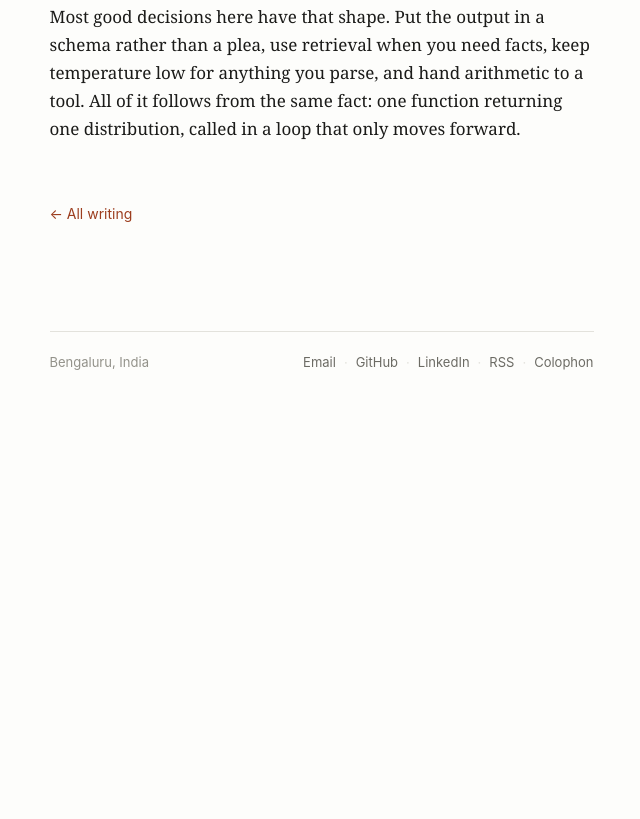
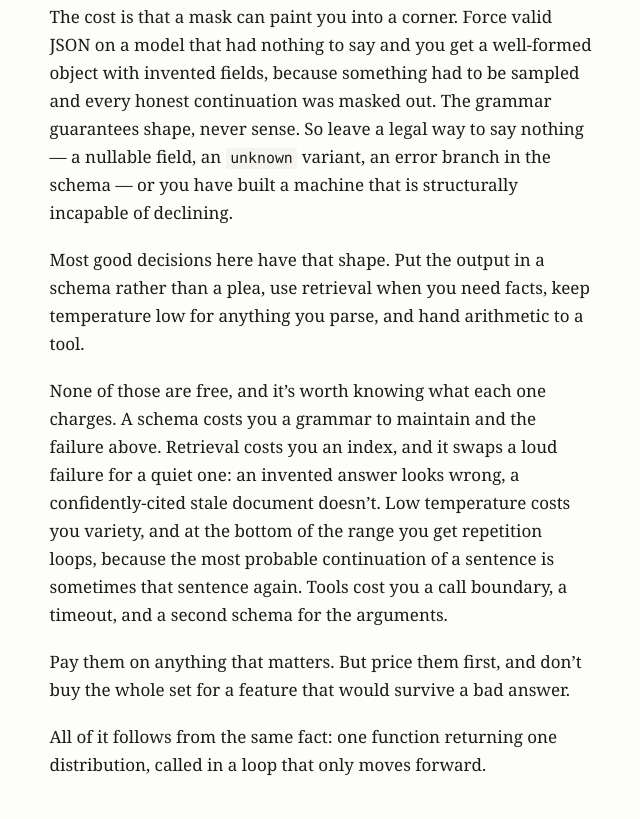
Before and after one commit to aavishkarmishra/aavishkarmishra.com, an Astro site: page /writing/llm-one-function-in-a-loop in a window 1280 px wide. Shown: the part 4921-5740 px from the top of the page, without its empty margins (193-833 px from the left). Before the commit the page ends 5342 px from the top, so only its background shows below. Built offline with nearby package versions, Linux system fonts and the light colour scheme; Astro itself is replaced by a stand-in of ours.

Commit message:
content: price the recommendations in the LLM and API posts

```diff
--- a/src/content/writing/llm-one-function-in-a-loop.md
+++ b/src/content/writing/llm-one-function-in-a-loop.md
@@ -232,7 +232,27 @@ logits[~mask] = -np.inf                # softmax sends these to exactly zero
 is asking the model to remember the format, because a token that would break it
 can no longer be chosen.
 
+The cost is that a mask can paint you into a corner. Force valid JSON on a model
+that had nothing to say and you get a well-formed object with invented fields,
+because something had to be sampled and every honest continuation was masked
+out. The grammar guarantees shape, never sense. So leave a legal way to say
+nothing — a nullable field, an `unknown` variant, an error branch in the schema
+— or you have built a machine that is structurally incapable of declining.
+
 Most good decisions here have that shape. Put the output in a schema rather than
 a plea, use retrieval when you need facts, keep temperature low for anything you
-parse, and hand arithmetic to a tool. All of it follows from the same fact: one
-function returning one distribution, called in a loop that only moves forward.
+parse, and hand arithmetic to a tool.
+
+None of those are free, and it's worth knowing what each one charges. A schema
+costs you a grammar to maintain and the failure above. Retrieval costs you an
+index, and it swaps a loud failure for a quiet one: an invented answer looks
+wrong, a confidently-cited stale document doesn't. Low temperature costs you
+variety, and at the bottom of the range you get repetition loops, because the
+most probable continuation of a sentence is sometimes that sentence again. Tools
+cost you a call boundary, a timeout, and a second schema for the arguments.
+
+Pay them on anything that matters. But price them first, and don't buy the whole
+set for a feature that would survive a bad answer.
+
+All of it follows from the same fact: one function returning one distribution,
+called in a loop that only moves forward.
--- a/src/content/writing/rest-graphql-grpc-different-jobs.md
+++ b/src/content/writing/rest-graphql-grpc-different-jobs.md
@@ -154,6 +154,14 @@ Depth limits and cost analysis are the floor. Above that: persisted queries. The
 client sends a hash, the server keeps the allowlist, and anything not on the
 list doesn't get in.
 
+That one has a real price, and it isn't the extraction step. Your clients and
+your server now share a build artifact, which means deploy ordering matters:
+manifest first, or the app ships hashes the server will reject. And a mobile
+app three versions behind still sends hashes you would love to garbage-collect.
+Whatever you decide about those old hashes, decide it before you turn this on,
+because the alternative is deciding it during an incident with a store review
+queue between you and the fix.
+
 ### 3. You just traded away your CDN
 
 One `POST /graphql`, opaque body, different answer every time. Every cache
```
